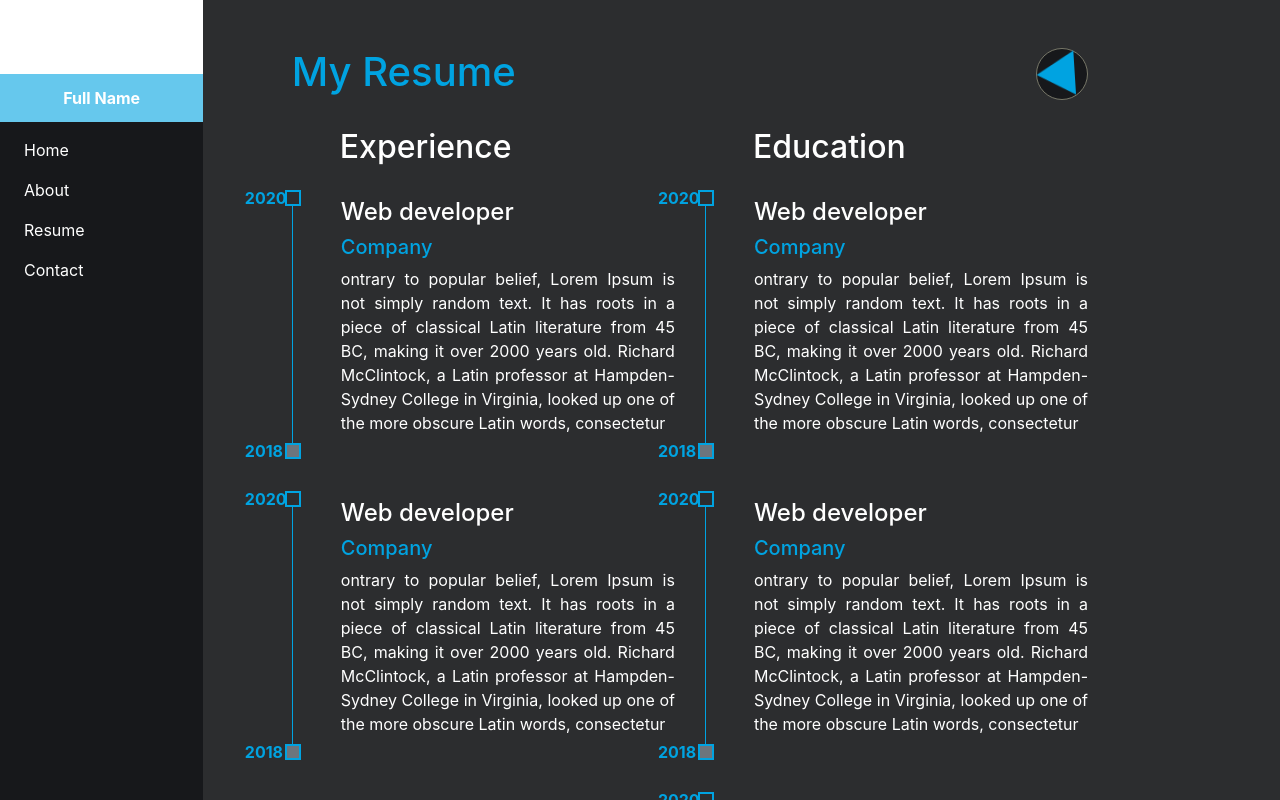
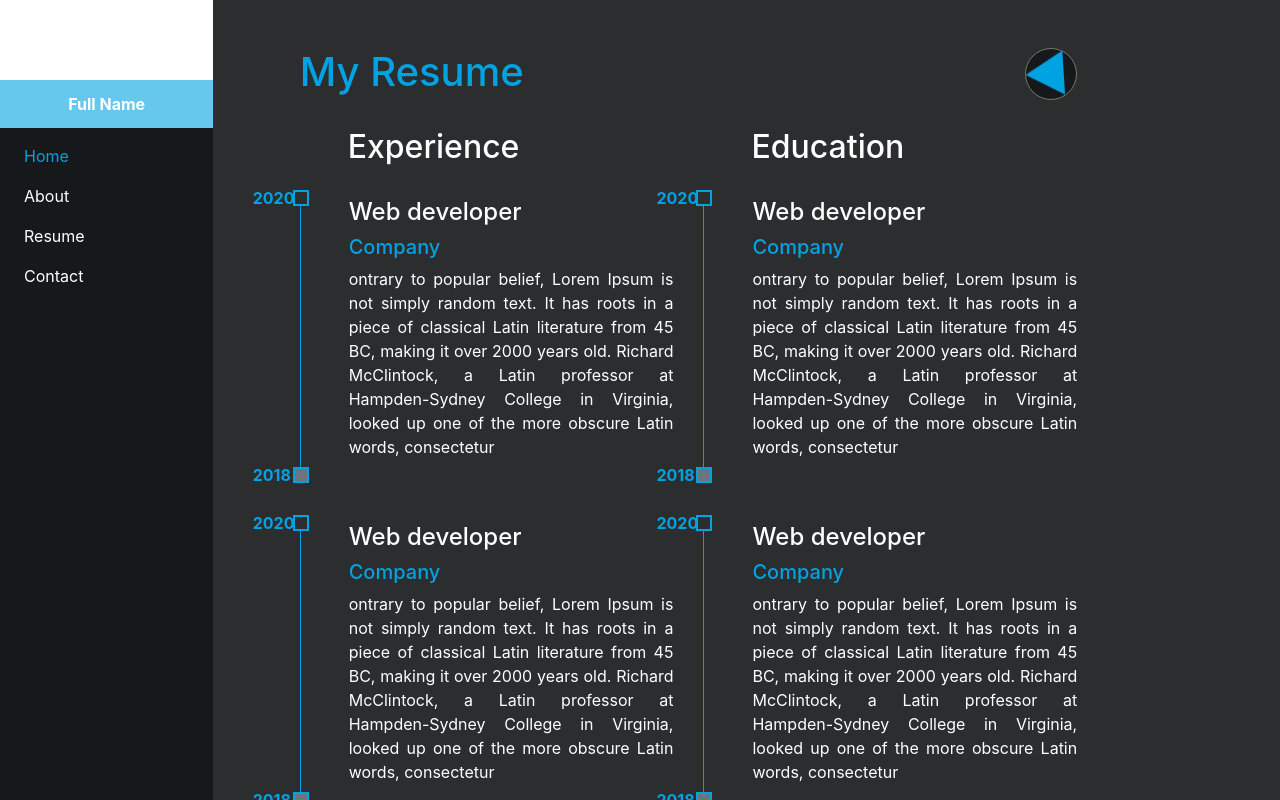
Before and after one commit to ObradovicZ/CV, a React (Create React App) app: page /resume in a window 1280 px wide. Built offline with nearby package versions, Linux system fonts and the light colour scheme.

Commit message:
- Initial optimization

```diff
--- a/src/App.css
+++ /dev/null
@@ -1,19 +0,0 @@
-@media (prefers-reduced-motion: no-preference) {
-  .App-logo {
-    animation: App-logo-spin infinite 20s linear;
-  }
-}
-
-@keyframes App-logo-spin {
-  from {
-    transform: rotate(0deg);
-  }
-  to {
-    transform: rotate(360deg);
-  }
-}
-.app{
-  height:100vh;
-  overflow-x:auto;
-  overflow-x: hidden;
-}
--- a/src/App.tsx
+++ b/src/App.tsx
@@ -1,4 +1,3 @@
-import './App.css';
 import './sass/App.scss'
 import React from 'react';
 import {
@@ -18,7 +17,7 @@ function App() {
     return (
         <div className="app">
             <Router>
-                <Row className={'h-100'}>
+                <Row className={'h-100 w-100 mx-0'}>
                     <Sidebar/>
                     <Switch>
                         <Route path="/about">
--- a/src/components/Sidebar.tsx
+++ b/src/components/Sidebar.tsx
@@ -10,8 +10,9 @@ function Sidebar() {
     return (
         <Col xl={{span: 2}}
              lg={{span: 3}}
-             sm={{span: 3}}
-             className={'background-primary text-white h-100'}>
+             md={{span: 3}}
+             sm={{span: 12}}
+             className={'background-primary text-white pl-0'}>
             {/*<div className={'sidebar background-third '}/>*/}
             <SidebarImageAndName image={PlaceholderImage} text={'Full Name'}/>
             <Row className={'ml-0'}>
--- a/src/components/hoc/ContentWrapper.tsx
+++ b/src/components/hoc/ContentWrapper.tsx
@@ -4,12 +4,18 @@ import TriangleAnimation from "../reusable/TriangleAnimation";
 
 function ContentWrapper(props: any) {
     return (
-        <Col xl={{span: 10}}
-             lg={{span: 9}}
-             sm={{span: 9}}
-             className={'background-secondary'}>
+        <Col xl={{span: 10, offset: 0}}
+             lg={{span: 9, offset: 0}}
+             md={{span: 9, offset: 0}}
+             sm={{span: 10, offset: 1}}
+             xs={{span: 10, offset: 1}}
+             className={'background-secondary text-white'}>
             <Row className={'w-100'}>
-                <Col xl={{span: 9, offset: 1}} lg={{span: 9, offset: 1}} className={'mb-4 mt-5'}>
+                <Col xl={{span: 9, offset: 1}}
+                     lg={{span: 9, offset: 1}}
+                     md={{span: 11, offset: 1}}
+                     sm={{span: 12, offset: 0}}
+                     className={'mb-4 mt-5'}>
                     <Row className={'justify-content-between'}>
                         <h1 className={'color-third'}>{props.title}</h1>
                         <TriangleAnimation/>
--- a/src/components/pages/Home.tsx
+++ b/src/components/pages/Home.tsx
@@ -6,7 +6,7 @@ function Home(props: any) {
         <Col xl={{span: 10}}
              lg={{span: 9}}
              sm={{span: 9}}
-             className={'background-secondary'}>
+             className={'background-secondary text-white'}>
             <Row className={'w-100 h-100'}>
                 <div className={'d-flex flex-column mx-auto my-auto typewriter'}>
                     <h1 className={''}>Name <span className={'color-third'}>Surname</span></h1>
--- a/src/components/pages/Resume.tsx
+++ b/src/components/pages/Resume.tsx
@@ -4,7 +4,10 @@ import ResumeChronologySequence from "../reusable/ResumeChronologySequence";
 
 function Resume() {
     return (
-                <Col xl={{span: 9, offset: 1}} lg={{span: 9, offset: 1}}
+                <Col xl={{span: 9, offset: 1}}
+                     lg={{span: 9, offset: 1}}
+                     md={{span: 11, offset: 1}}
+                     sm={{span: 12, offset: 0}}
                      className={'d-flex justify-content-between mb-5'}>
                     <Row className={'flex-column w-50'}>
                         <p className={'h2 pl-5'}>Experience</p>
--- a/src/sass/02-components/_Sidebar.scss
+++ b/src/sass/02-components/_Sidebar.scss
@@ -7,11 +7,11 @@
 }
 
 .sidebar-link{
-  color: $forth-color;
+  color: white;
   transition: 0.4s;
 }
 .sidebar-link:hover{
-  color:$forth-color;
+  color:white;
   //background-color: #965d62;
   transform: translateX(20px);
   transform: translateY(-6px);
@@ -20,5 +20,8 @@
   font-weight: bold;
 }
 .sidebar-link-active,.sidebar-link-active:hover{
-  color:white;
+  color: $third-color;
 }
+.sidebar-link-active p{
+  color:inherit;
+}
--- a/src/sass/global-settings.scss
+++ b/src/sass/global-settings.scss
@@ -7,7 +7,6 @@
 * {
   -ms-overflow-style: none;  /* IE and Edge */
   scrollbar-width: none;  /* Firefox */
-  color:white;
 }
 //Colors
 $primary-color: #17181B;
@@ -41,6 +40,9 @@ $forth-color: #777768;
   color: $forth-color;
 }
 //Max width
+.max-width-100{
+  max-width: 100%;
+}
 .max-width-60{
   max-width: 60%;
 }
@@ -50,3 +52,11 @@ $forth-color: #777768;
 .max-width-40{
   max-width: 40%;
 }
+//App
+.app{
+  height:100vh;
+  overflow-x:auto;
+  overflow-x: hidden;
+  width:100vw;
+  background-color: $secondary-color;
+}
```
